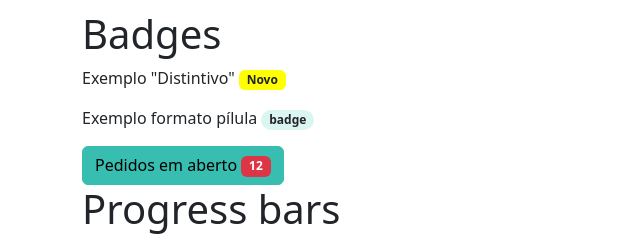
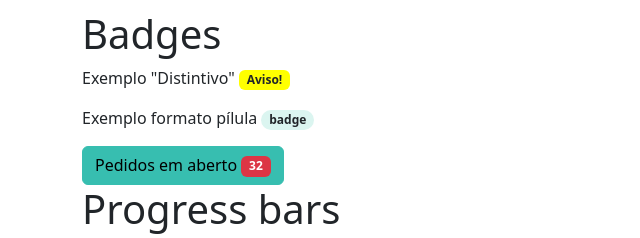
Before and after one commit to wasare/estudo-bootstrap5, a website: page exemplos.html in a window 1280 px wide. Shown: the part 2750-2988 px from the top of the page, 0-640 px from the left. Drawn offline with nearby package versions, Linux system fonts and the light colour scheme.

Commit message:
altera texto do badge

```diff
--- a/exemplos.html
+++ b/exemplos.html
@@ -172,7 +172,7 @@
           <h1>Badges</h1>
           <p>Exemplo "Distintivo"
             <span class="badge bg-warning text-dark">
-              Novo
+                Aviso!
             </span>
           </p>
           <p>
@@ -184,7 +184,7 @@
           <button class="btn btn-primary">
             Pedidos em aberto
             <span class="badge bg-danger">
-              12
+              32
             </span>
           </button>
 
```
